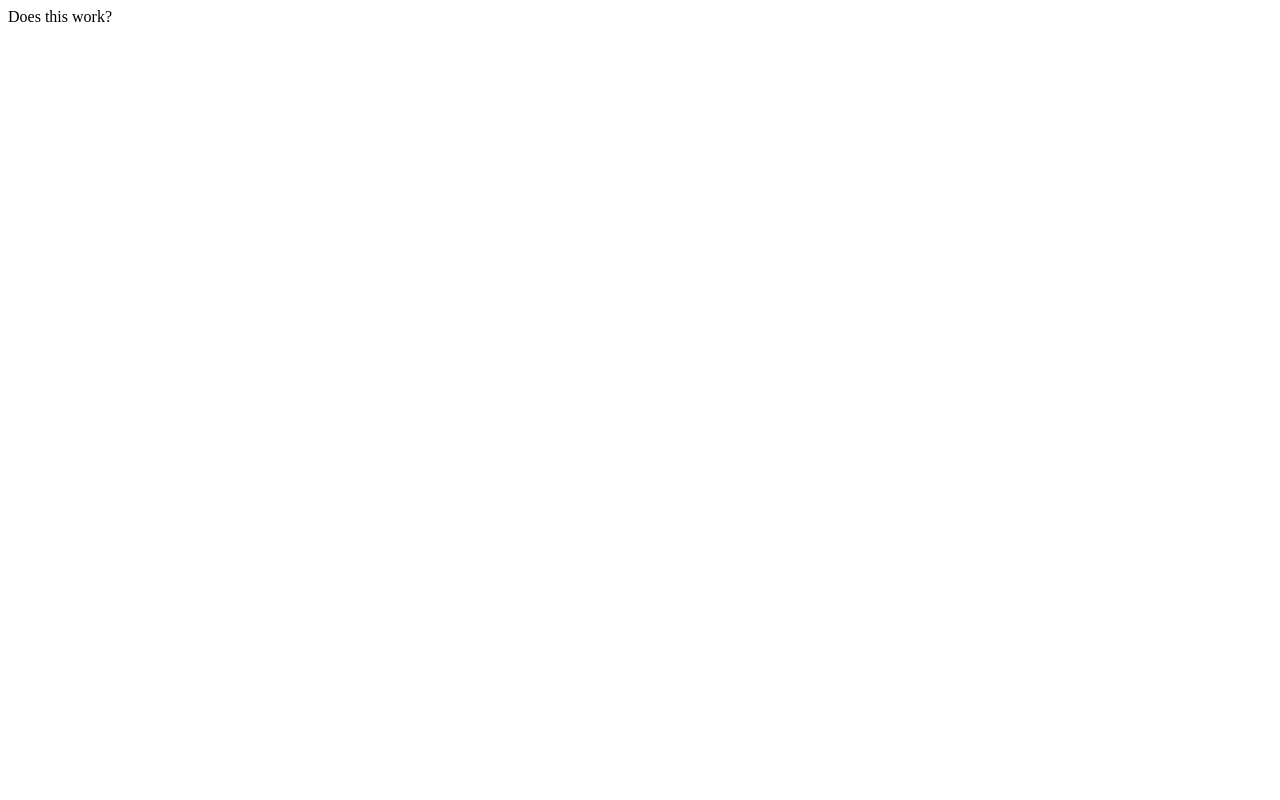
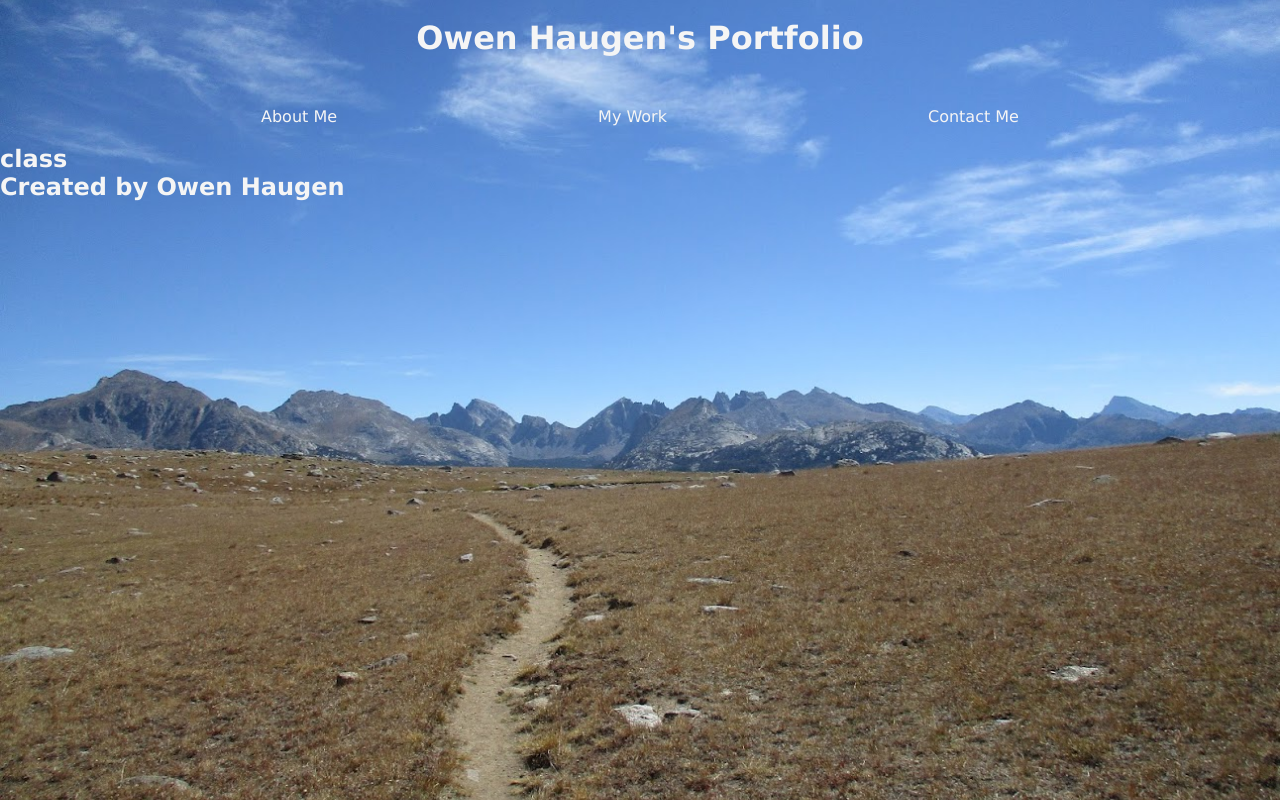
Before and after one commit to Hone12345678/Professional-Portfolio-OwenH, a plain HTML site: page index.html in a window 1280 px wide. Drawn offline with Linux system fonts and the light colour scheme.

Commit message:
initial HTML and CSS layout developed

```diff
--- a/assets/style.css
+++ b/assets/style.css
@@ -0,0 +1,58 @@
+/* "*" Section applies to all*/
+* {
+    box-sizing: border-box;
+    padding: 0;
+    margin: 0;
+    font-family: 'Helvica', 'Lucida Sans Unicode', 'Lucida Grande', 'Lucida Sans', Arial, sans-serif;
+    text-decoration: none;
+    color: whitesmoke;
+}
+body {
+    background-image: url('../assets/images/wind-river-range-Trail.JPG');
+    background-repeat: no-repeat;
+    background-attachment: fixed;
+    background-size: cover;
+    background-position: center center;
+
+}
+
+header {
+    padding: 50px;
+    background-image: url('../assets/images/wind-river-range-Trail.JPG');
+    background-size: cover;
+    background-position: center;
+    background-attachment: fixed;
+    position: -webkit-sticky;
+    text-align: center;
+    text-decoration: none;
+    display: inline;
+}
+
+header nav ul {
+    display: flex;
+    flex-wrap: wrap;
+    align-items: center;
+    justify-content: space-evenly;
+    list-style: none;
+    padding-top: 50px;
+  }
+/* header ul {
+
+        list-style-type: none;
+        margin: 0;
+        padding: 100;
+        overflow: hidden;
+        background-color: #333333;
+}
+
+header li {
+    float: left;
+}
+
+header li a {
+    display: block;
+    color: white;
+    text-align: center;
+    padding: 16px;
+    text-decoration: none;
+  } */
--- a/index.html
+++ b/index.html
@@ -7,7 +7,55 @@
     <title>Owen Haugen's Professional Portfolio</title>
     <link rel="stylesheet" href="./assets/style.css"/>
   </head>
+
   <body>
-    Does this work?
-  </body>
+      <header>
+          <!--default back to main page-->
+          <h1>
+              <a href="./index.html">Owen Haugen's Portfolio</a>
+          </h1>
+          <!--internal links at the top of the page-->
+          <nav>
+              <ul class="headerList">
+                  <li>
+                    <a href="#About-Me"> About Me</a>
+                  </li>
+                  <li>
+                    <a href="#My-Work"> My Work</a>
+                  </li>
+                  <li>
+                    <a href="#Contact-Me"> Contact Me</a>
+                  </li>
+              </ul>
+          <nav>
+     </header>
+     <!--end of the page navigation-->
+
+     <!--begining of the main content of portfolio-->
+
+
+     <!--about me section-->
+     <section id="#About-Me" class="About">
+         <div class="About">
+
+
+             <h2> class</h2>
+         </div>
+
+
+
+
+     </section>
+
+
+
+
+     <footer>
+         <h2>Created by Owen Haugen</h2>
+     </footer>
+
+
+
+
+    </body>
 </html>
```
Also changed, not shown: assets/images/wind-river-range-OwenHaugen.JPG (added), assets/images/wind-river-range-Trail.JPG (added).
